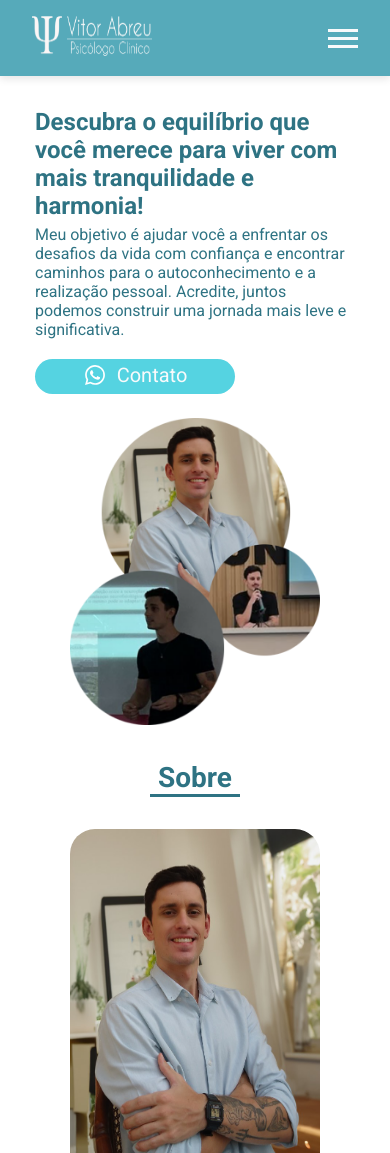
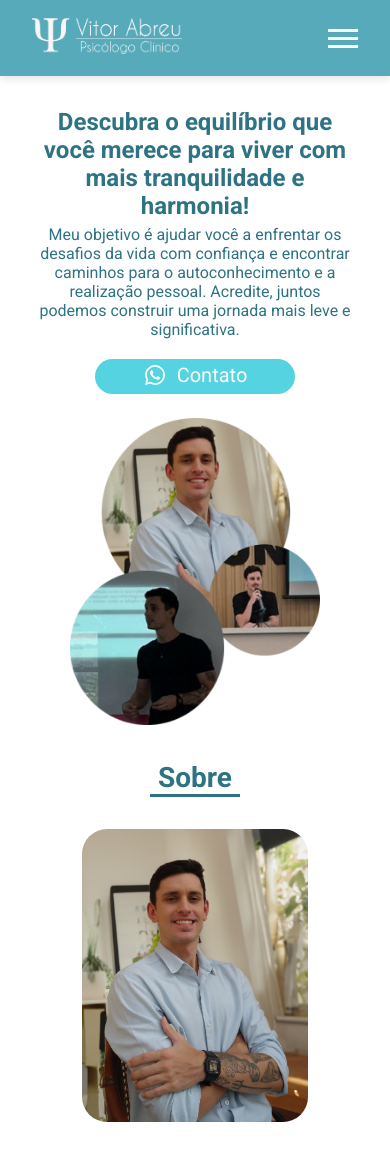
Before and after one commit to OrestesJoao/vitorabreusite, a plain HTML site: page index.html in a window 390 px wide. Shown: the top 1153 px of the page. Drawn offline with Linux system fonts and the light colour scheme.

Commit message:
Vitor Abreu - V2
Subida de teste

```diff
--- a/index.css
+++ b/index.css
@@ -675,9 +675,13 @@ footer{
 @media (max-width:520px) {
     .container-home{
         padding-inline: 6rem;
+        text-align: center;
     }
     .container-home-left{
         width: 320px;
+        display: flex;
+        flex-direction: column;
+        align-items: center;
     }
     .container-home-left p{
         width: 320px;
@@ -689,6 +693,14 @@ footer{
     }
     .picture-home-right{
         width: 250px;
+    }
+    .picture-about{
+        width: 226px;
+        height: 293px;
+    }
+    .logo-img{
+        width: 150px;
+        height: 36px;
     }
 }
 
--- a/index.html
+++ b/index.html
@@ -209,6 +209,6 @@
     <p>© 2024. All rights reserved - Vitor Abreu.</p>
    </footer>
 
-    <script src="/js/script.js"></script>
+    <script src="/script.js"></script>
 </body>
 </html>
```
